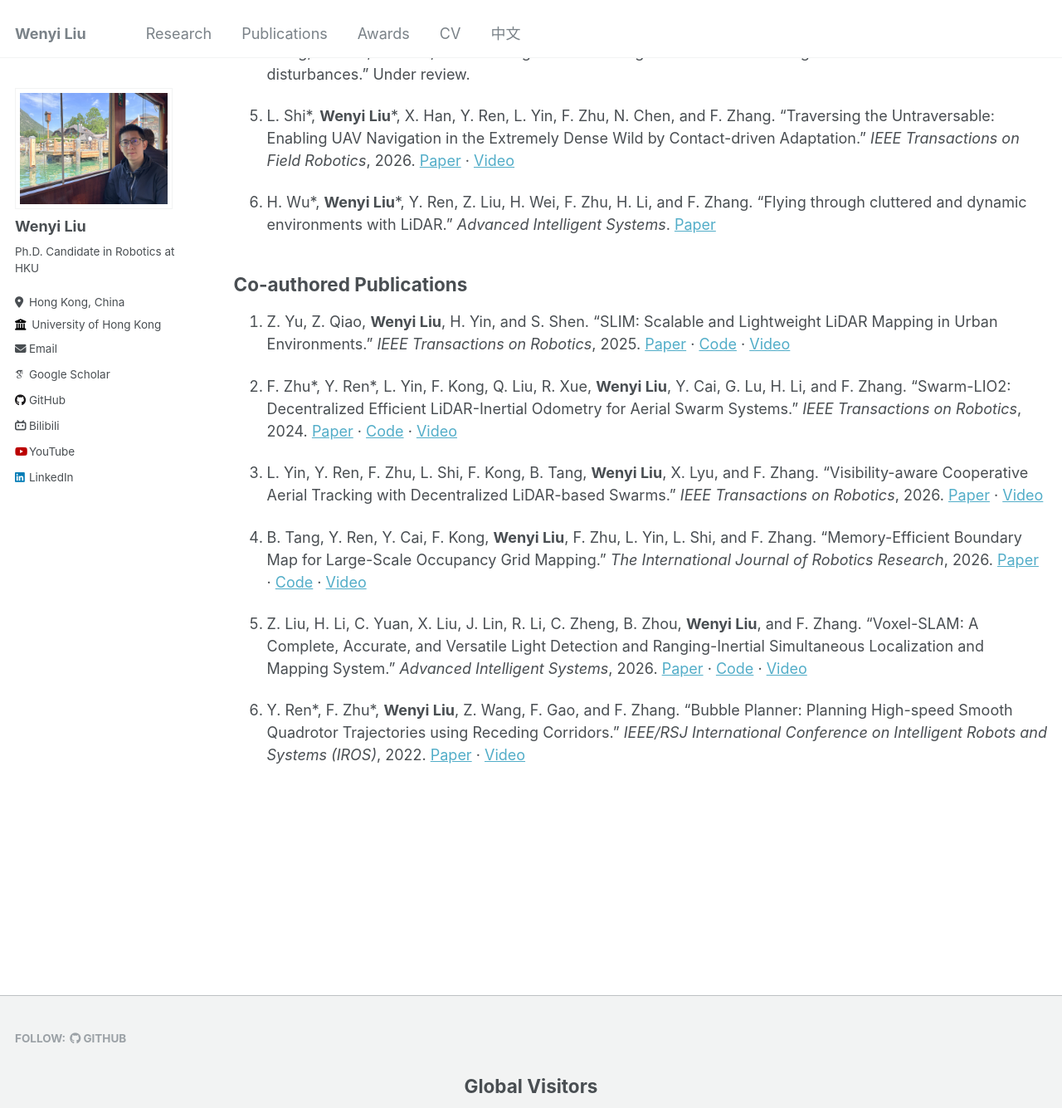
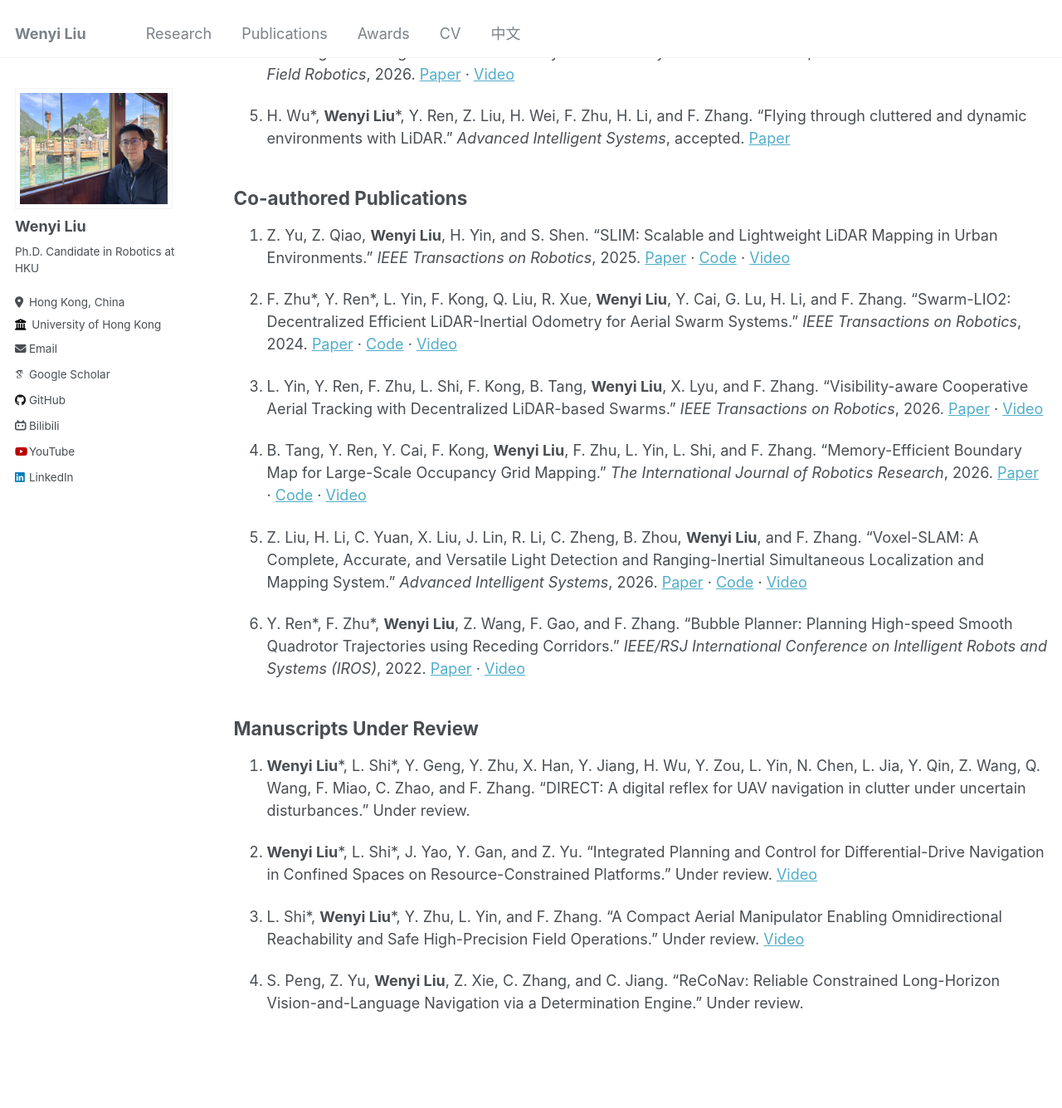
Before and after one commit to FENYUN323/liuwenyi.github.io, a Jekyll site: the page built from _pages/publications.md, in a window 1280 px wide and 1400 px high, scrolled down 584 px, cut to the strip 0-1335 px from the top of the window. Shown: the whole strip at 83% size. Built offline with Jekyll 4.4.1, drawn with Linux system fonts in a browser that asks for light colours; some web fonts are replaced.

Commit message:
Update accepted AIS paper and under-review manuscripts

```diff
--- a/_data/selected_publications.yml
+++ b/_data/selected_publications.yml
@@ -61,6 +61,7 @@
 - title: "Flying through cluttered and dynamic environments with LiDAR"
   authors: "Huajie Wu<sup>*</sup>, <strong>Wenyi Liu</strong><sup>*</sup>, Yunfan Ren, Zheng Liu, Hairuo Wei, Fangcheng Zhu, Haotian Li, and Fu Zhang"
   venue: "Advanced Intelligent Systems"
+  year: "accepted"
   paper: "https://arxiv.org/abs/2504.17569"
   video: "/images/publications/flying-dynamic-lidar.mp4"
   poster: "/images/publications/flying-dynamic-lidar.jpg"
--- a/_pages/publications.md
+++ b/_pages/publications.md
@@ -17,22 +17,30 @@ You can also find my publications on [Google Scholar](https://scholar.google.com
 
 3. **Wenyi Liu**\*, Y. Ren\*, and F. Zhang. “Integrated planning and control for quadrotor navigation in presence of suddenly appearing objects and disturbances.” *IEEE Robotics and Automation Letters*, 2024. [Paper](https://ieeexplore.ieee.org/abstract/document/10238764) · [Code](https://github.com/hku-mars/IPC) · [Video](https://www.bilibili.com/video/BV1NM4y117TH)
 
-4. **Wenyi Liu**\*, L. Shi\*, Y. Geng, Y. Zhu, X. Han, Y. Jiang, H. Wu, Y. Zou, L. Yin, N. Chen, L. Jia, Y. Qin, Z. Wang, Q. Wang, F. Miao, C. Zhao, and F. Zhang. “DIRECT: A digital reflex for UAV navigation in clutter under uncertain disturbances.” Under review.
+4. L. Shi\*, **Wenyi Liu**\*, X. Han, Y. Ren, L. Yin, F. Zhu, N. Chen, and F. Zhang. “Traversing the Untraversable: Enabling UAV Navigation in the Extremely Dense Wild by Contact-driven Adaptation.” *IEEE Transactions on Field Robotics*, 2026. [Paper](https://ieeexplore.ieee.org/document/11573071) · [Video](https://youtu.be/C_Iw6WcDexE)
 
-5. L. Shi\*, **Wenyi Liu**\*, X. Han, Y. Ren, L. Yin, F. Zhu, N. Chen, and F. Zhang. “Traversing the Untraversable: Enabling UAV Navigation in the Extremely Dense Wild by Contact-driven Adaptation.” *IEEE Transactions on Field Robotics*, 2026. [Paper](https://ieeexplore.ieee.org/document/11573071) · [Video](https://youtu.be/C_Iw6WcDexE)
-
-6. H. Wu\*, **Wenyi Liu**\*, Y. Ren, Z. Liu, H. Wei, F. Zhu, H. Li, and F. Zhang. “Flying through cluttered and dynamic environments with LiDAR.” *Advanced Intelligent Systems*. [Paper](https://arxiv.org/abs/2504.17569)
+5. H. Wu\*, **Wenyi Liu**\*, Y. Ren, Z. Liu, H. Wei, F. Zhu, H. Li, and F. Zhang. “Flying through cluttered and dynamic environments with LiDAR.” *Advanced Intelligent Systems*, accepted. [Paper](https://arxiv.org/abs/2504.17569)
 
 ## Co-authored Publications
 
-7. Z. Yu, Z. Qiao, **Wenyi Liu**, H. Yin, and S. Shen. “SLIM: Scalable and Lightweight LiDAR Mapping in Urban Environments.” *IEEE Transactions on Robotics*, 2025. [Paper](https://ieeexplore.ieee.org/abstract/document/10938354) · [Code](https://github.com/HKUST-Aerial-Robotics/SLIM) · [Video](https://www.youtube.com/watch?v=8HQnYMf_BWI)
+6. Z. Yu, Z. Qiao, **Wenyi Liu**, H. Yin, and S. Shen. “SLIM: Scalable and Lightweight LiDAR Mapping in Urban Environments.” *IEEE Transactions on Robotics*, 2025. [Paper](https://ieeexplore.ieee.org/abstract/document/10938354) · [Code](https://github.com/HKUST-Aerial-Robotics/SLIM) · [Video](https://www.youtube.com/watch?v=8HQnYMf_BWI)
 
-8. F. Zhu\*, Y. Ren\*, L. Yin, F. Kong, Q. Liu, R. Xue, **Wenyi Liu**, Y. Cai, G. Lu, H. Li, and F. Zhang. “Swarm-LIO2: Decentralized Efficient LiDAR-Inertial Odometry for Aerial Swarm Systems.” *IEEE Transactions on Robotics*, 2024. [Paper](https://ieeexplore.ieee.org/document/10816004) · [Code](https://github.com/hku-mars/Swarm-LIO2) · [Video](https://www.bilibili.com/video/BV1vTsMeqEQm)
+7. F. Zhu\*, Y. Ren\*, L. Yin, F. Kong, Q. Liu, R. Xue, **Wenyi Liu**, Y. Cai, G. Lu, H. Li, and F. Zhang. “Swarm-LIO2: Decentralized Efficient LiDAR-Inertial Odometry for Aerial Swarm Systems.” *IEEE Transactions on Robotics*, 2024. [Paper](https://ieeexplore.ieee.org/document/10816004) · [Code](https://github.com/hku-mars/Swarm-LIO2) · [Video](https://www.bilibili.com/video/BV1vTsMeqEQm)
 
-9. L. Yin, Y. Ren, F. Zhu, L. Shi, F. Kong, B. Tang, **Wenyi Liu**, X. Lyu, and F. Zhang. “Visibility-aware Cooperative Aerial Tracking with Decentralized LiDAR-based Swarms.” *IEEE Transactions on Robotics*, 2026. [Paper](https://arxiv.org/pdf/2512.01280) · [Video](https://www.bilibili.com/video/BV1tPKa6HE8z)
+8. L. Yin, Y. Ren, F. Zhu, L. Shi, F. Kong, B. Tang, **Wenyi Liu**, X. Lyu, and F. Zhang. “Visibility-aware Cooperative Aerial Tracking with Decentralized LiDAR-based Swarms.” *IEEE Transactions on Robotics*, 2026. [Paper](https://arxiv.org/pdf/2512.01280) · [Video](https://www.bilibili.com/video/BV1tPKa6HE8z)
 
-10. B. Tang, Y. Ren, Y. Cai, F. Kong, **Wenyi Liu**, F. Zhu, L. Yin, L. Shi, and F. Zhang. “Memory-Efficient Boundary Map for Large-Scale Occupancy Grid Mapping.” *The International Journal of Robotics Research*, 2026. [Paper](https://journals.sagepub.com/doi/10.1177/02783649261425266) · [Code](https://github.com/hku-mars/boundary_map) · [Video](https://www.bilibili.com/video/BV1sQPkzpEGk)
+9. B. Tang, Y. Ren, Y. Cai, F. Kong, **Wenyi Liu**, F. Zhu, L. Yin, L. Shi, and F. Zhang. “Memory-Efficient Boundary Map for Large-Scale Occupancy Grid Mapping.” *The International Journal of Robotics Research*, 2026. [Paper](https://journals.sagepub.com/doi/10.1177/02783649261425266) · [Code](https://github.com/hku-mars/boundary_map) · [Video](https://www.bilibili.com/video/BV1sQPkzpEGk)
 
-11. Z. Liu, H. Li, C. Yuan, X. Liu, J. Lin, R. Li, C. Zheng, B. Zhou, **Wenyi Liu**, and F. Zhang. “Voxel-SLAM: A Complete, Accurate, and Versatile Light Detection and Ranging-Inertial Simultaneous Localization and Mapping System.” *Advanced Intelligent Systems*, 2026. [Paper](https://advanced.onlinelibrary.wiley.com/doi/full/10.1002/aisy.202501081) · [Code](https://github.com/hku-mars/Voxel-SLAM) · [Video](https://youtu.be/Cg9W01aIUzE)
+10. Z. Liu, H. Li, C. Yuan, X. Liu, J. Lin, R. Li, C. Zheng, B. Zhou, **Wenyi Liu**, and F. Zhang. “Voxel-SLAM: A Complete, Accurate, and Versatile Light Detection and Ranging-Inertial Simultaneous Localization and Mapping System.” *Advanced Intelligent Systems*, 2026. [Paper](https://advanced.onlinelibrary.wiley.com/doi/full/10.1002/aisy.202501081) · [Code](https://github.com/hku-mars/Voxel-SLAM) · [Video](https://youtu.be/Cg9W01aIUzE)
 
-12. Y. Ren\*, F. Zhu\*, **Wenyi Liu**, Z. Wang, F. Gao, and F. Zhang. “Bubble Planner: Planning High-speed Smooth Quadrotor Trajectories using Receding Corridors.” *IEEE/RSJ International Conference on Intelligent Robots and Systems (IROS)*, 2022. [Paper](https://ieeexplore.ieee.org/abstract/document/9981518) · [Video](https://www.bilibili.com/video/BV1q44y1n7Tx)
+11. Y. Ren\*, F. Zhu\*, **Wenyi Liu**, Z. Wang, F. Gao, and F. Zhang. “Bubble Planner: Planning High-speed Smooth Quadrotor Trajectories using Receding Corridors.” *IEEE/RSJ International Conference on Intelligent Robots and Systems (IROS)*, 2022. [Paper](https://ieeexplore.ieee.org/abstract/document/9981518) · [Video](https://www.bilibili.com/video/BV1q44y1n7Tx)
+
+## Manuscripts Under Review
+
+1. **Wenyi Liu**\*, L. Shi\*, Y. Geng, Y. Zhu, X. Han, Y. Jiang, H. Wu, Y. Zou, L. Yin, N. Chen, L. Jia, Y. Qin, Z. Wang, Q. Wang, F. Miao, C. Zhao, and F. Zhang. “DIRECT: A digital reflex for UAV navigation in clutter under uncertain disturbances.” Under review.
+
+2. **Wenyi Liu**\*, L. Shi\*, J. Yao, Y. Gan, and Z. Yu. “Integrated Planning and Control for Differential-Drive Navigation in Confined Spaces on Resource-Constrained Platforms.” Under review. [Video](https://youtu.be/eLfNiQzsOgo)
+
+3. L. Shi\*, **Wenyi Liu**\*, Y. Zhu, L. Yin, and F. Zhang. “A Compact Aerial Manipulator Enabling Omnidirectional Reachability and Safe High-Precision Field Operations.” Under review. [Video](https://youtu.be/qBQwwZhCH2k)
+
+4. S. Peng, Z. Yu, **Wenyi Liu**, Z. Xie, C. Zhang, and C. Jiang. “ReCoNav: Reliable Constrained Long-Horizon Vision-and-Language Navigation via a Determination Engine.” Under review.
```
Also changed, not shown: _includes/selected-publications.html (+10 -1 lines), _pages/about.md (+3 -1 lines), _pages/chinese.md (+3 -1 lines).
